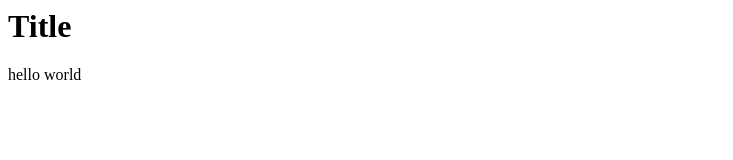
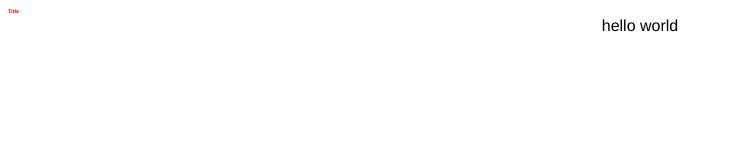
Before and after one commit to MarwanBouhamed/projet-git, a plain HTML site: page index.html in a window 1280 px wide. Shown: the whole page, without its empty margins (0-733 px from the left). Drawn offline with Linux system fonts and the light colour scheme.

Commit message:
hello world

```diff
--- a/index.html
+++ b/index.html
@@ -1,2 +1,14 @@
-<h1 style="colore: red;">Title</h1>
-<div>hello world</div>
+<!DOCTYPE html>
+<html lang="en">
+<head>
+    <meta charset="UTF-8">
+    <meta name="viewport" content="width=device-width, initial-scale=1.0">
+    <title>Document</title>
+    <link rel="stylesheet" href="style.css">
+</head>
+<body>
+    <h1 style="colore: blue;">Title</h1>
+    <div class="hello">hello world</div>
+
+</body>
+</html>
--- /dev/null
+++ b/style.css
@@ -0,0 +1,10 @@
+h1{
+    color: red;
+    font-size: 5px;
+    font-family: 'Segoe UI', Tahoma, Geneva, Verdana, sans-serif;
+}
+.hello{
+    text-align: center;
+    font-weight: 400;
+    font-family: 'Franklin Gothic Medium', 'Arial Narrow', Arial, sans-serif;
+}
```
